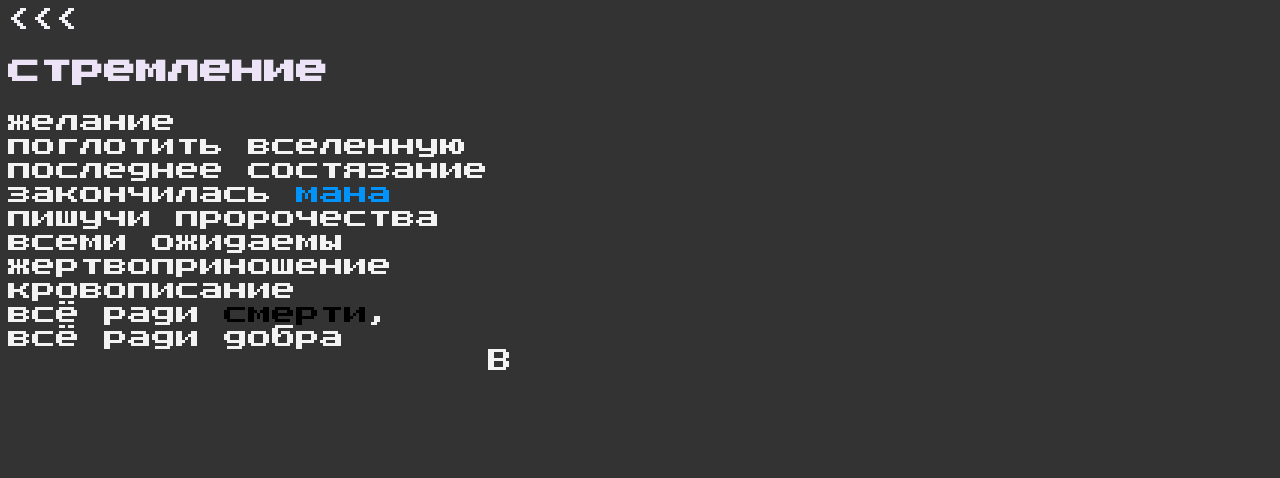
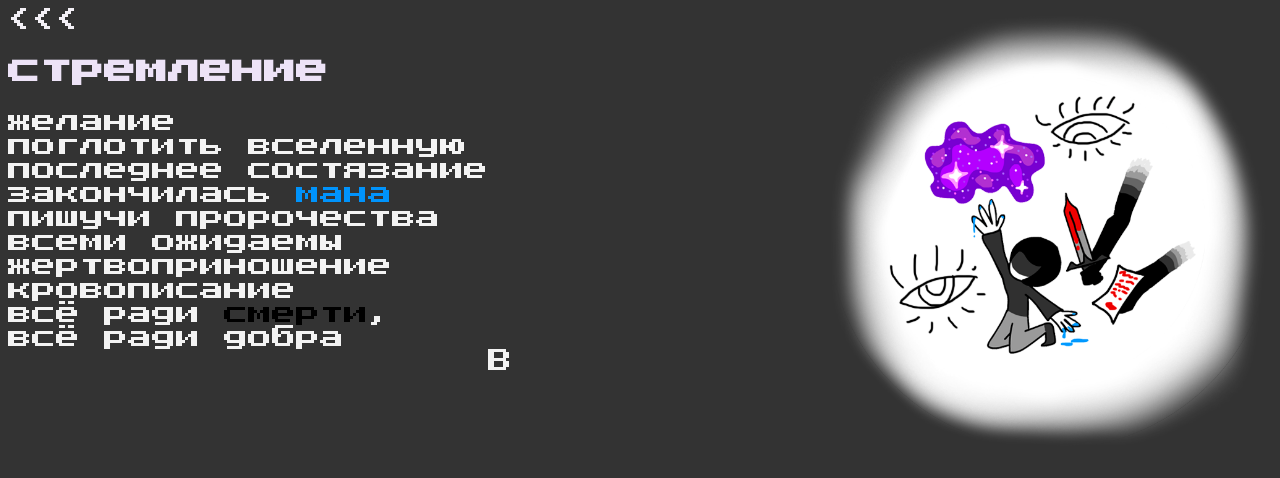
Before and after one commit to hvinya/hvinya.github.io, a Jekyll site: the page built from poesy/0x7.html, in a window 1280 px wide. Shown: the top 478 px of the page. Built offline with Jekyll 4.4.1, drawn with Linux system fonts in a browser that asks for light colours.

Commit message:
add illustration

```diff
--- a/poesy/0x7.html
+++ b/poesy/0x7.html
@@ -4,6 +4,7 @@
 permalink: /poesy/0x7/
 ---
 
+<img src='/img/illustrations/0x7.png' align='right' id='image'>
 <h1>стремление</h1>
 <pre>
 желание
```
Also changed, not shown: img/illustrations/0x7.png (added).
